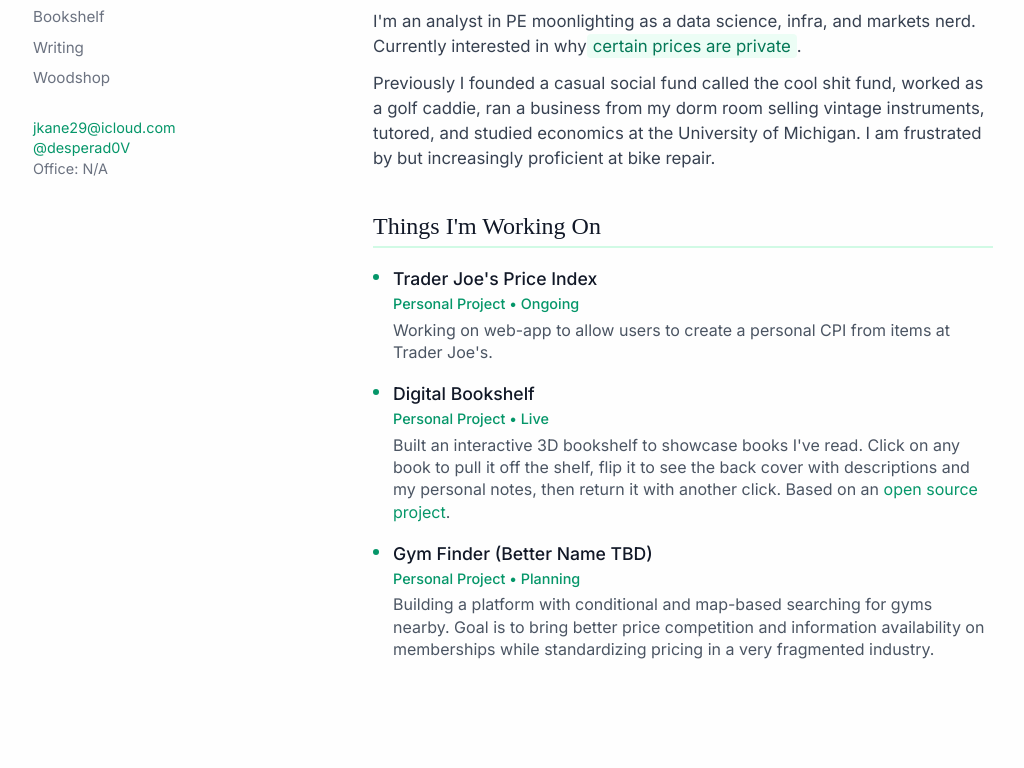
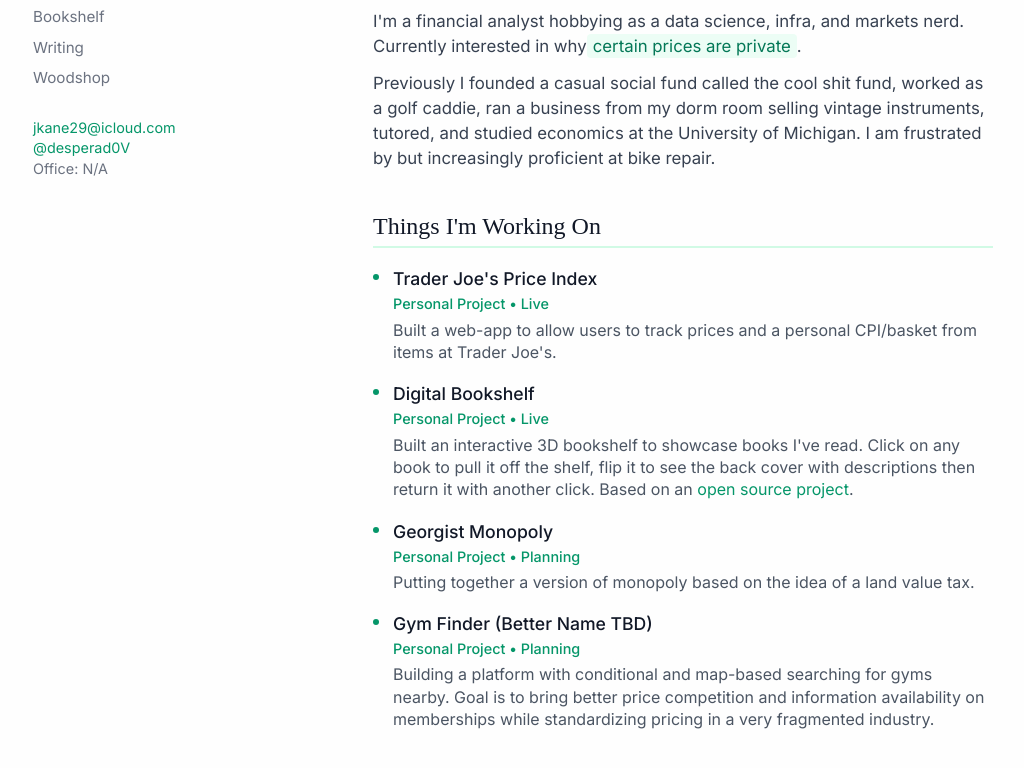
Before and after one commit to jkane-29/jkane-29.github.io, a website: page index.html in a window 1280 px wide. Shown: the part 132-900 px from the top of the page, without its empty margins (127-1151 px from the left). Drawn offline with Linux system fonts and the light colour scheme; a web font is replaced by a local one.

Commit message:
Update index.html: revise personal description, update project status for Trader Joe's Price Index, enhance bookshelf project description, and add new project 'Georgist Monopoly' in planning stage.

```diff
--- a/index.html
+++ b/index.html
@@ -227,7 +227,7 @@
             <section class="intro">
                 <h1>Bringing private prices into the light</h1>
                 <p>
-                    I'm an analyst in PE moonlighting as a data science, infra, and markets nerd. Currently
+                    I'm a financial analyst hobbying as a data science, infra, and markets nerd. Currently
                     interested in why<span class="highlight">certain prices are private</span>.
                 </p>
                 <p>
@@ -246,9 +246,9 @@
                     <h3 class="item-title">
                         <a href="https://jkane-29.github.io/tradercpi" target="_blank">Trader Joe's Price Index</a>
                     </h3>
-                    <p class="item-meta">Personal Project • Ongoing</p>
+                    <p class="item-meta">Personal Project • Live</p>
                     <p class="item-description">
-                        Working on web-app to allow users to create a personal CPI from items at Trader Joe's.
+                        Built a web-app to allow users to track prices and a personal CPI/basket from items at Trader Joe's.
                     </p>
                 </div>
 
@@ -258,7 +258,17 @@
                     </h3>
                     <p class="item-meta">Personal Project • Live</p>
                     <p class="item-description">
-                        Built an interactive 3D bookshelf to showcase books I've read. Click on any book to pull it off the shelf, flip it to see the back cover with descriptions and my personal notes, then return it with another click. Based on an <a href="https://github.com/mawise/bookshelf" target="_blank" style="color: #059669; text-decoration: none;">open source project</a>.
+                        Built an interactive 3D bookshelf to showcase books I've read. Click on any book to pull it off the shelf, flip it to see the back cover with descriptions then return it with another click. Based on an <a href="https://github.com/mawise/bookshelf" target="_blank" style="color: #059669; text-decoration: none;">open source project</a>.
+                    </p>
+                </div>
+
+                <div class="item">
+                    <h3 class="item-title">
+                        <a href="bookshelf.html">Georgist Monopoly</a>
+                    </h3>
+                    <p class="item-meta">Personal Project • Planning</p>
+                    <p class="item-description">
+                        Putting together a version of monopoly based on the idea of a land value tax.
                     </p>
                 </div>
 
@@ -271,6 +281,7 @@
                         Building a platform with conditional and map-based searching for gyms nearby. Goal is to bring better price competition and information availability on memberships while standardizing pricing in a very fragmented industry.
                     </p>
                 </div>
+
             </section>
         </main>
     </div>
```
